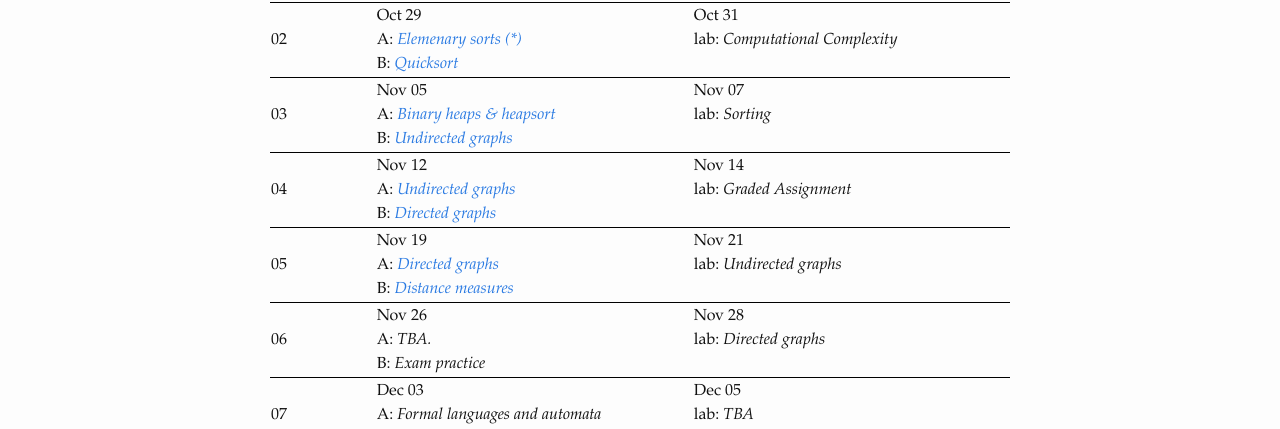
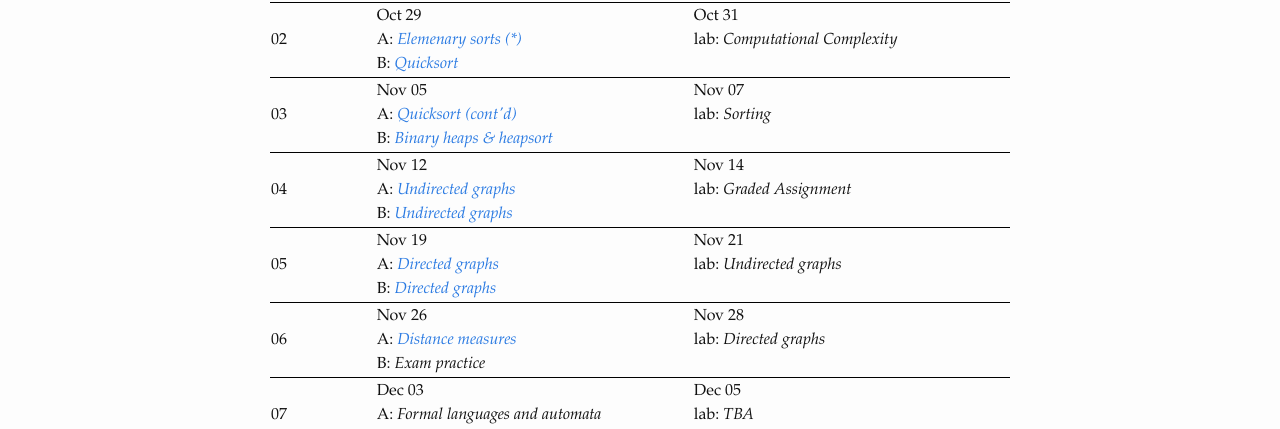
Before and after one commit to dsacl3-2018/dsacl3-2018.github.io, a Jekyll site: the page built from lectures.md, in a window 1280 px wide. Shown: the part 611-1040 px from the top of the page. Built offline with Jekyll 4.4.1, drawn with Linux system fonts in a browser that asks for light colours.

Commit message:
updated schedule

```diff
--- a/_data/schedule.yml
+++ b/_data/schedule.yml
@@ -12,7 +12,7 @@
     Oct 29:
       topics:
         A: <a href="slides/21ElementarySorts.pdf">Elemenary sorts (*)</a>
-        B: <a href="http://algs4.cs.princeton.edu/lectures/23Quicksort.pdf.pdf">Quicksort</a>
+        B: <a href="http://algs4.cs.princeton.edu/lectures/23Quicksort.pdf">Quicksort</a>
     Oct 31:
       topics:
         lab: Computational Complexity
@@ -20,8 +20,8 @@
   dates:
     Nov 05:
       topics:
-        A: <a href="http://algs4.cs.princeton.edu/lectures/24PriorityQueues.pdf"> Binary heaps & heapsort</a>
-        B: <a href="http://algs4.cs.princeton.edu/lectures/41UndirectedGraphs.pdf">Undirected graphs</a>
+        A: <a href="http://algs4.cs.princeton.edu/lectures/23Quicksort.pdf">Quicksort (cont'd)</a>
+        B: <a href="http://algs4.cs.princeton.edu/lectures/24PriorityQueues.pdf"> Binary heaps & heapsort</a>
     Nov 07:
       topics:
         lab: Sorting
@@ -30,7 +30,7 @@
     Nov 12:
       topics:
         A: <a href="http://algs4.cs.princeton.edu/lectures/41UndirectedGraphs.pdf">Undirected graphs</a>
-        B: <a href="http://algs4.cs.princeton.edu/lectures/42DirectedGraphs.pdf">Directed graphs</a>
+        B: <a href="http://algs4.cs.princeton.edu/lectures/41UndirectedGraphs.pdf">Undirected graphs</a>
     Nov 14:
       topics:
         lab: Graded Assignment
@@ -39,7 +39,7 @@
     Nov 19:
       topics:
         A: <a href="http://algs4.cs.princeton.edu/lectures/42DirectedGraphs.pdf">Directed graphs</a>
-        B: <a href="http://www.sfs.uni-tuebingen.de/~ddekok/dsa3/lectures/stringdist.pdf">Distance measures</a>
+        B: <a href="http://algs4.cs.princeton.edu/lectures/42DirectedGraphs.pdf">Directed graphs</a>
     Nov 21:
       topics:
       topics:
@@ -48,7 +48,7 @@
   dates:
     Nov 26:
       topics:
-        A: TBA.
+        A: <a href="http://www.sfs.uni-tuebingen.de/~ddekok/dsa3/lectures/stringdist.pdf">Distance measures</a>
         B: Exam practice
     Nov 28:
       topics:
```
